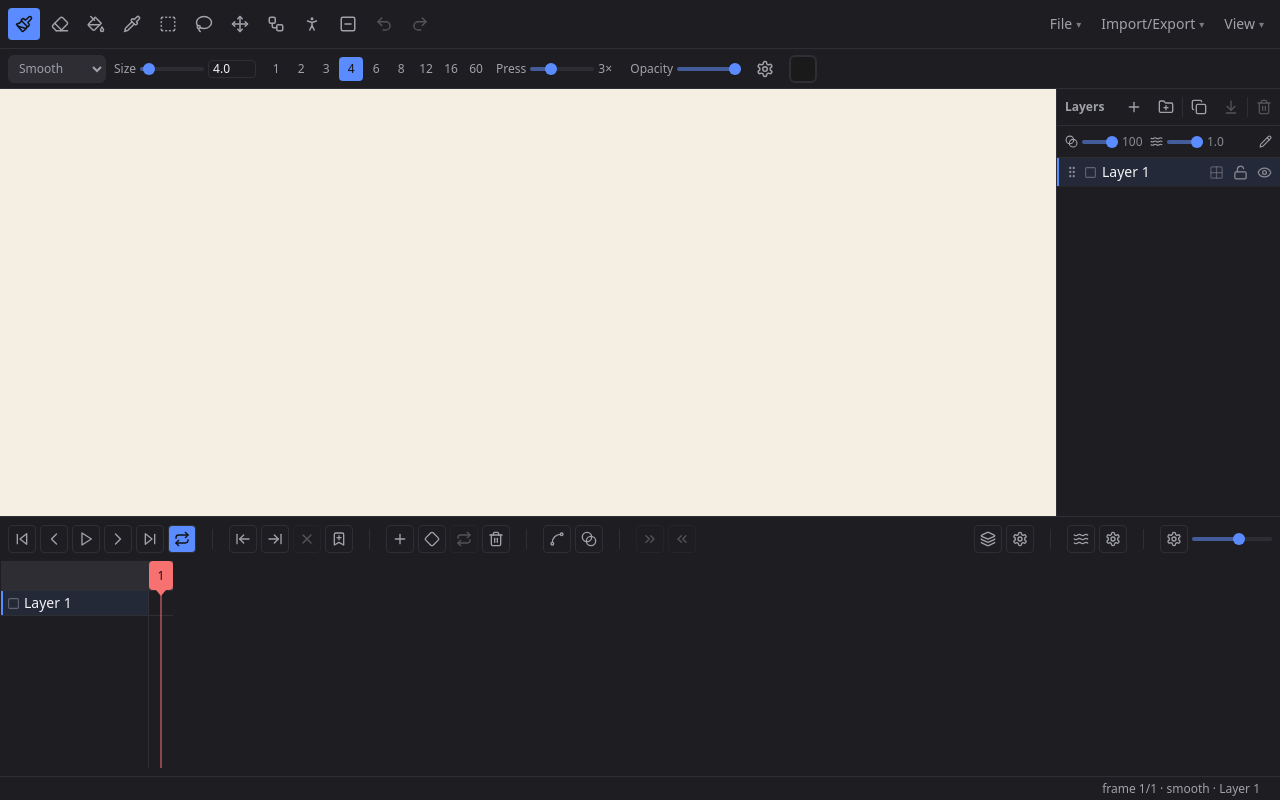
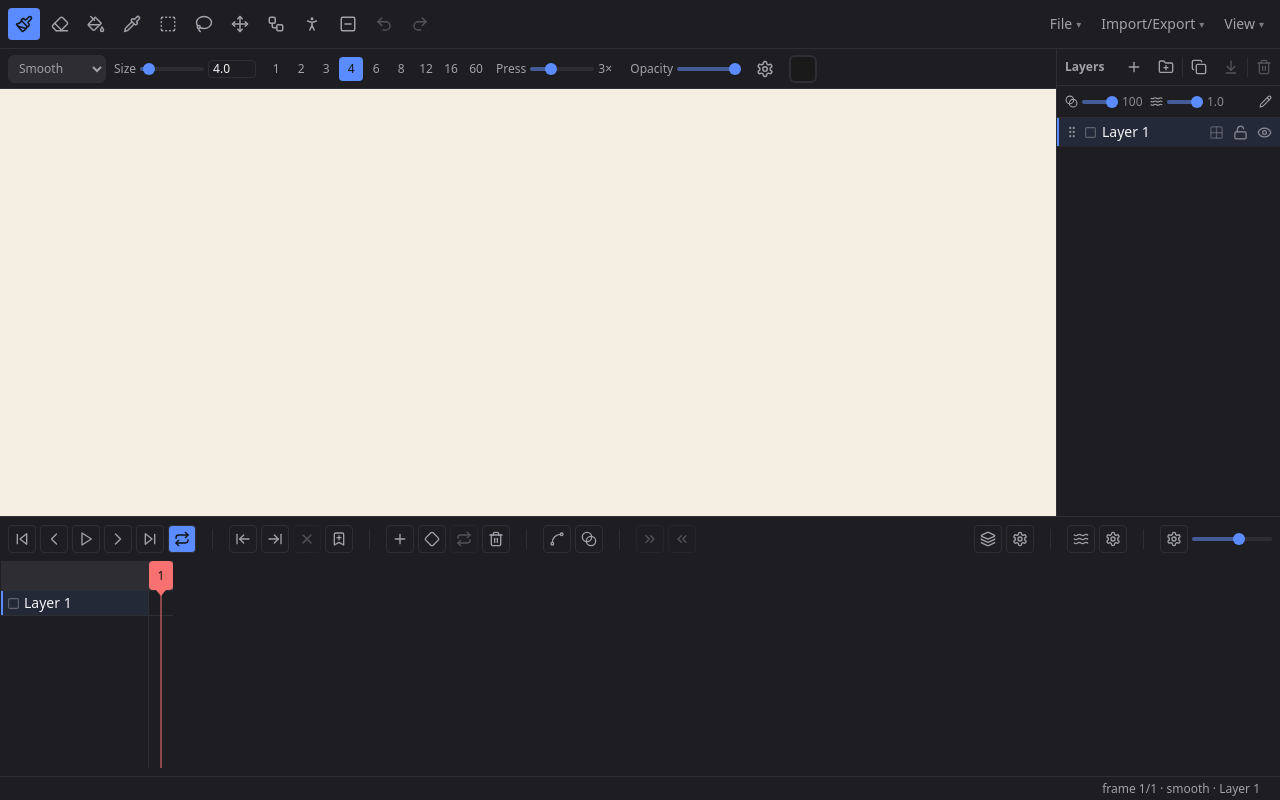
Before and after one commit to meigo/slop-animator, a Svelte app: page / in a window 1280 px wide. Built offline with nearby package versions, Linux system fonts and the light colour scheme.

Commit message:
feat: layer panel beside the tool-options row when it fits, as in slop-paint
Co-Authored-By: Grok <noreply@x.ai>

```diff
--- a/src/App.svelte
+++ b/src/App.svelte
@@ -41,6 +41,8 @@
   import { hydrateFromStore, pruneMedia } from "./persist/media-store";
   import { referencedMediaIds } from "./persist/project-file";
   import { pasteRoute, type PasteRoute } from "./anim/paste-precedence";
+  import { innerWidth } from "svelte/reactivity/window";
+  import { panelBesideToolOptions } from "./anim/panel-layout";
 
   /** Is this keystroke a Cmd/Ctrl+V? `e.key` is LAYOUT-dependent — a Cyrillic or Greek layout
    *  reports "\u043c" for the physical V — so the physical `e.code` is matched too. That mattered
@@ -383,6 +385,11 @@
     };
   });
 
+  // Not a `$state` rune: this file imports `state` unaliased (CLAUDE.md gotcha #1).
+  const panelBeside = $derived(
+    panelBesideToolOptions(innerWidth.current ?? 0, state.layerPanelWidth),
+  );
+
   let prefsTimer: ReturnType<typeof setTimeout>;
   $effect(() => {
     const prefs = gatherPreferences(); // reads every tracked field → re-runs on any pref change
@@ -400,15 +407,29 @@
 
 <div class="h-full flex flex-col bg-surface text-text">
   <Toolbar />
-  <ToolOptions />
-  <!-- Zero-height anchor: the marker label editor overlays the top of the canvas area from here, far
-       from where the iPad keyboard appears (CLAUDE.md gotcha #15). -->
-  <div class="relative h-0">
-    <MarkerEditor />
-  </div>
-  <div class="flex-1 flex min-h-0">
-    <Canvas />
-    <LayerList />
+  <!-- One grid, two arrangements (as slop-paint), so switching never re-mounts the options row,
+       canvas or panel. Where the options row fits beside the layer panel, the panel starts right
+       under the top toolbar; otherwise (iPad at the default width) it starts below the row. -->
+  <div
+    class="grid min-h-0 flex-1"
+    style:grid-template-columns="minmax(0, 1fr) auto"
+    style:grid-template-rows="auto minmax(0, 1fr)"
+    style:grid-template-areas={panelBeside
+      ? '"options panel" "canvas panel"'
+      : '"options options" "canvas panel"'}
+  >
+    <div class="min-w-0" style:grid-area="options"><ToolOptions /></div>
+    <div class="flex min-h-0 min-w-0 flex-col" style:grid-area="canvas">
+      <!-- Zero-height anchor: the marker label editor overlays the top of the canvas area from here,
+           far from where the iPad keyboard appears (CLAUDE.md gotcha #15). -->
+      <div class="relative h-0">
+        <MarkerEditor />
+      </div>
+      <div class="flex min-h-0 flex-1">
+        <Canvas />
+      </div>
+    </div>
+    <div class="flex min-h-0" style:grid-area="panel"><LayerList /></div>
   </div>
   <Timeline />
   <StatusBar />
--- a/src/anim/panel-layout.ts
+++ b/src/anim/panel-layout.ts
@@ -30,3 +30,17 @@ export function clampGutterLabelWidth(px: number, viewportW: number): number {
   const max = Math.max(MIN_GUTTER_LABEL_WIDTH, Math.round(viewportW * 0.4));
   return Math.max(MIN_GUTTER_LABEL_WIDTH, Math.min(px, max));
 }
+
+/** Width (px) the widest tool-options row needs to stay on one line. Measured 2026-09-26 in desktop
+ *  Chrome: eraser 837, brush 829, fill 686, outline 479, deform 396, transform 247, select 228. The
+ *  rows wrap rather than clip, but a wrapped row is taller and moves the canvas, so re-measure this
+ *  when a control is added to one. (A reference layer's "Reset to fit" can still wrap the brush row.) */
+export const TOOL_OPTIONS_WIDTH = 850;
+
+/** Whether the layer panel can start right under the top toolbar, beside the tool-options row
+ *  (desktop), or must start below that row because the row would wrap next to it (iPad at the
+ *  default panel width). As slop-paint's. The widest row decides for every tool, so switching
+ *  tools never moves the panel. */
+export function panelBesideToolOptions(viewportW: number, panelW: number): boolean {
+  return viewportW - panelW >= TOOL_OPTIONS_WIDTH;
+}
```
Also changed, not shown: 2 other files (tests, documents, lock files or other folders).
